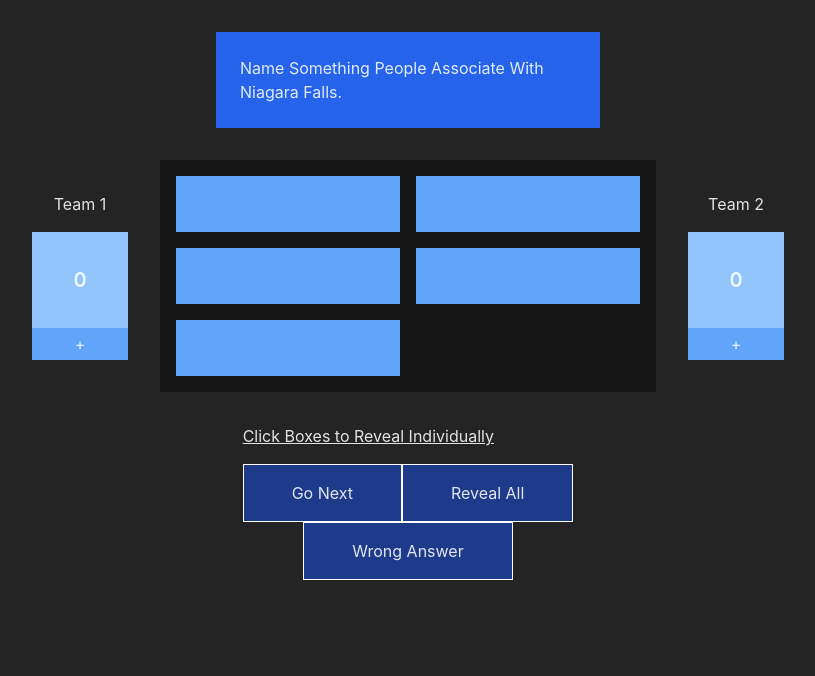
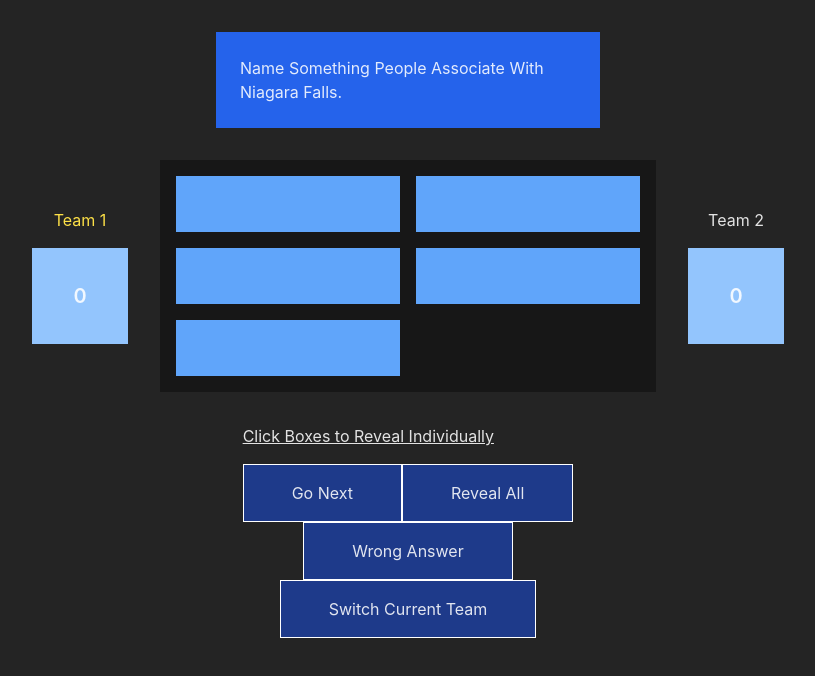
Before and after one commit to underwoodbrady/LibCo-Feud, a React (Vite) app: page / in a window 1280 px wide. Shown: the top 676 px of the page, without its empty margins (232-1047 px from the left). Built offline with nearby package versions, Linux system fonts and the light colour scheme.

Commit message:
added point updated, removed plus, turn counter

```diff
--- a/src/components/Answer.tsx
+++ b/src/components/Answer.tsx
@@ -5,17 +5,23 @@ type AnswerProps = {
     value: number;
     index: number;
     revealed: boolean;
+    onclick: () => void;
 };
 
-let Answer = ({ text, value, index, revealed }: AnswerProps) => {
+let Answer = ({ text, value, index, revealed, onclick }: AnswerProps) => {
     let [shown, setShown] = useState<boolean>(false);
 
     useEffect(()=>{
         setShown(false);
     },[text, value, revealed])
 
+    const answerClicked= () =>{
+        setShown(true)
+        onclick()
+    }
+
     return (
-        <div className="bg-blue-400 p-4 w-56 h-[56px] text-left relative hover:cursor-pointer" onClick={()=>setShown(true)}>
+        <div className="bg-blue-400 p-4 w-56 h-[56px] text-left relative hover:cursor-pointer" onClick={answerClicked}>
             {(revealed || shown) && (
                 <>
                     <h3>
--- a/src/components/TeamBox.tsx
+++ b/src/components/TeamBox.tsx
@@ -1,17 +1,16 @@
 type TeamBoxProps = {
     name: string;
     points: number;
-    onclick?: ()=>void;
+    isTurn: boolean;
 };
 
-let TeamBox = ({ name, points, onclick }: TeamBoxProps) => {
+let TeamBox = ({ name, points, isTurn }: TeamBoxProps) => {
     return (
         <div className="flex items-center flex-col">
-            <h2 className="mb-4">{name}</h2>
+            <h2 className={isTurn ? "mb-4 text-yellow-300": "mb-4"}>{name}</h2>
             <div className="w-24 h-24 bg-blue-300 flex justify-center items-center">
                 <p className="font-semibold text-xl">{points}</p>
             </div>
-            <button className="bg-blue-400 h-8 w-full" onClick={onclick}>+</button>
         </div>
     );
 };
--- a/src/scenes/Game.tsx
+++ b/src/scenes/Game.tsx
@@ -18,6 +18,8 @@ let Game = () => {
         team1: 0,
         team2: 0,
     })
+
+    let [currentTeam, setCurrentTeam] = useState(Math.floor(Math.random()*2)+1);
 
     useEffect(() => {
         createFullArr().then((fullArr: any) => {
@@ -52,14 +54,19 @@ let Game = () => {
             setShowWrong(false);
         },500);
     }
- // codmasdifdsaiuokfbnsaoldikbhuidsaolnjc
+
+    let switchTeam = () => {
+        if(currentTeam == 1) {setCurrentTeam(2)}
+        else if(currentTeam == 2) {setCurrentTeam(1)}
+    }
+
     return (
         <main className="flex justify-center flex-col items-center m-8">
             <div className="mb-8">
                 <QuestionDisplay question={question} />
             </div>
             <div className="flex justify-between items-center mb-8">
-                <TeamBox name="Team 1" points={teamScores.team1} onclick={()=>updateTeamScore(1, 1)} />
+                <TeamBox name="Team 1" points={teamScores.team1} isTurn={currentTeam==1} />
                 <div className="relative grid grid-cols-2 bg-neutral-900 p-4 gap-4 mx-8">
                     {answers.map((val, ind) => (
                         <Answer
@@ -67,11 +74,12 @@ let Game = () => {
                             value={val.value}
                             index={ind + 1}
                             revealed={revealAll}
+                            onclick={() => updateTeamScore(currentTeam, val.value)}
                         />
                     ))}
                     {showWrong && <img src={Icon.wrong} className="w-28 absolute left-1/2 -translate-x-1/2 top-1/2 -translate-y-1/2"/>}
                 </div>
-                <TeamBox name="Team 2" points={teamScores.team2} onclick={()=>updateTeamScore(2, 1)} />
+                <TeamBox name="Team 2" points={teamScores.team2} isTurn={currentTeam==2}/>
             </div>
             <div className="space-y-2">
                 <p className="underline mb-2">
@@ -81,6 +89,7 @@ let Game = () => {
                 <Button label="Reveal All" onclick={revealAllAnswers} />
             </div>
             <Button label="Wrong Answer" onclick={wrongAnswer} />
+            <Button label="Switch Current Team" onclick={switchTeam} />
         </main>
     );
 };
```
